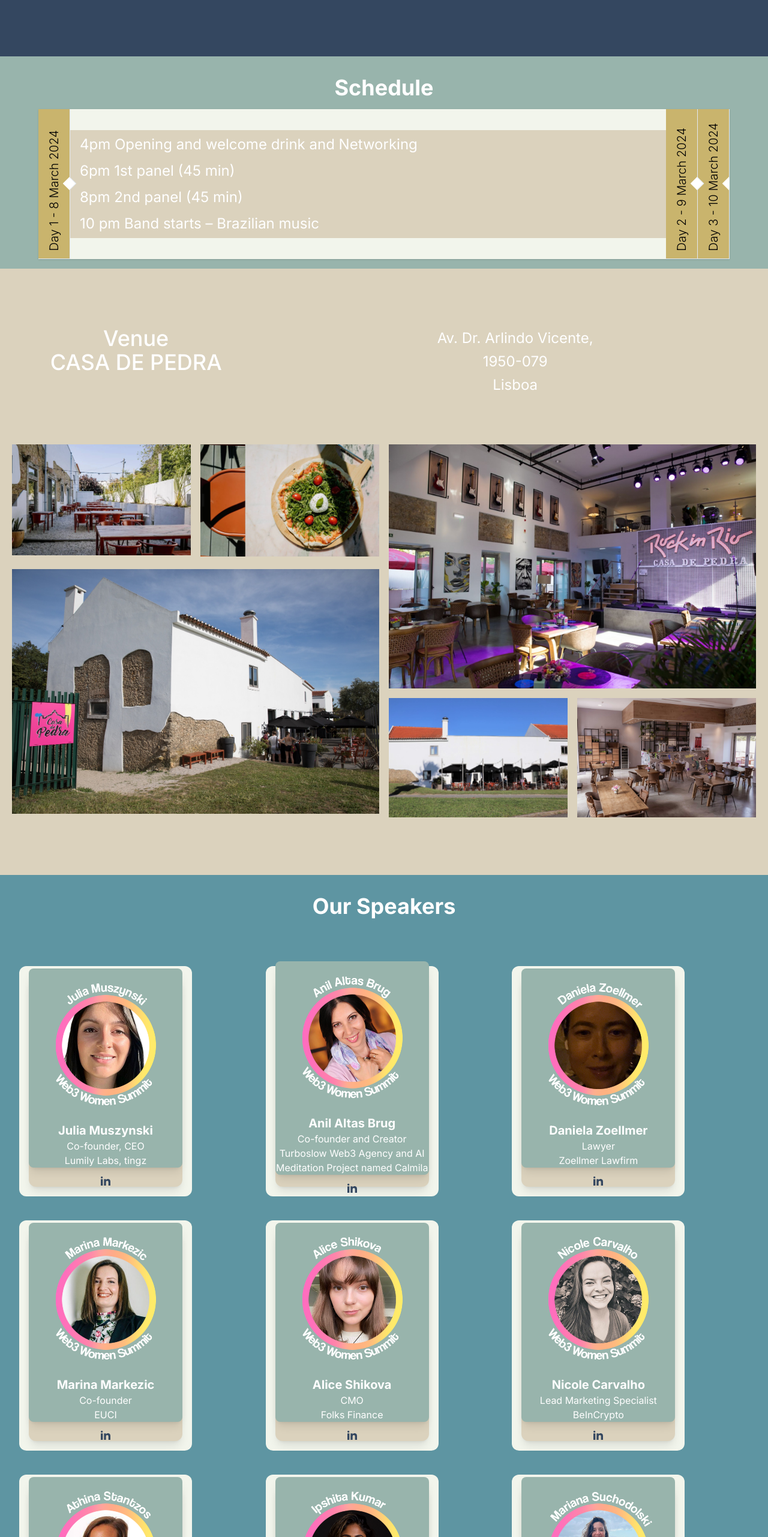
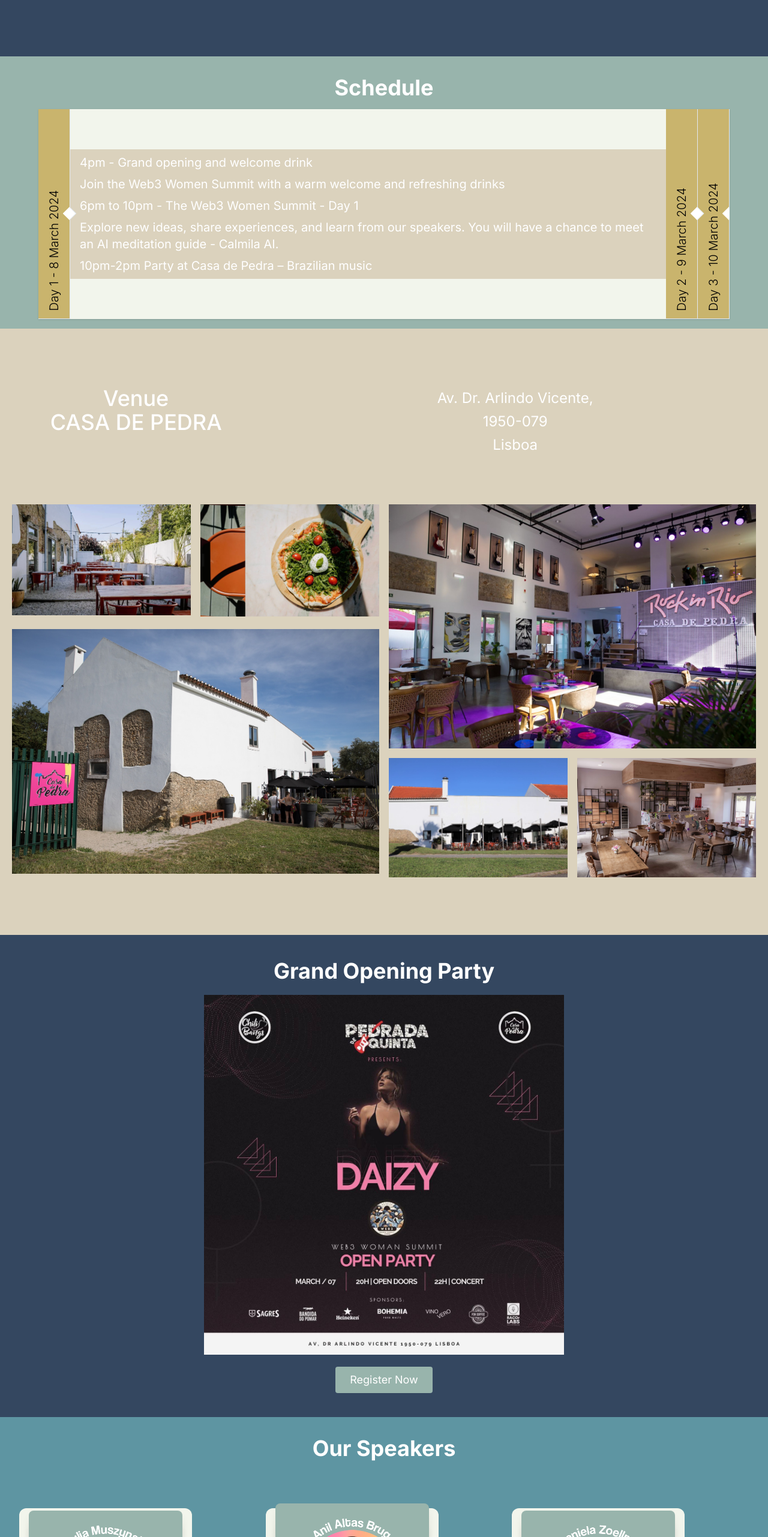
Before and after one commit to Mani007/w3w, a Next.js app: page / in a window 1280 px wide. Shown: the part 1648-4211 px from the top of the page at 60% size. Built offline with nearby package versions, Linux system fonts and the light colour scheme.

Commit message:
Opeining party updated

```diff
--- /dev/null
+++ b/src/app/components/Openparty.jsx
@@ -0,0 +1,42 @@
+import React from 'react'
+import Image from 'next/image'
+import Link from 'next/link'
+//import {openparty} from '/openparty/openparty7.jpg'
+function Openparty() {
+  return (
+   <>
+    <section className=" text-gray-600 bg-[#344760] body-font">
+  <div className="container relative mx-auto flex px-5 py-5 items-center justify-center flex-col">
+  <p className='py-5 text-white text-4xl font-bold'>Grand Opening Party</p>
+    {/* <img className="lg:w-2/6 md:w-3/6 w-5/6 mb-10 object-cover object-center rounded" alt="hero" src="https://dummyimage.com/720x600"> */}
+    {/* <Image
+      src="/images/opscraftherosection.png"
+      width={720}
+      height={600}
+      alt="Picture of the author"
+    /> */}
+    <Image
+      src='/openparty/openparty7.jpg'
+      sizes='100vw'
+      width={600}
+      height={600}
+      alt="Picture of the author"
+    />
+
+  <div className="  item-center justify-center w-full">
+        <div className="py-5 flex justify-center items-center">
+        {/* <Link href='/'>
+        <button className="inline-flex text-white border-0 py-2 px-6 focus:outline-none  bg-[#C9B46D]  hover:bg-[#8EB5DF] rounded text-lg">Be a sponsor </button>&nbsp;
+        </Link> */}
+        <Link href='/'>
+        <button className="inline-flex text-white border-0 py-2 px-6 focus:outline-none  bg-[#98B4AC]  hover:bg-[#8EB5DF] rounded text-lg">Register Now</button>
+        </Link>
+      </div>
+    </div>
+  </div>
+</section>
+   </>
+  )
+}
+
+export default Openparty
--- a/src/app/components/VerticalAccordion.jsx
+++ b/src/app/components/VerticalAccordion.jsx
@@ -12,7 +12,7 @@
   return (
     <section id='schedule' className="p-4 bg-[#98B4AC]">
       <p className='py-4 text-center text-white text-4xl font-bold'>Schedule</p>
-      <div className="flex flex-col lg:flex-row h-fit lg:h-[250px] w-full max-w-6xl mx-auto shadow overflow-hidden">
+      <div className="flex flex-col lg:flex-row h-fit lg:h-[350px] w-full max-w-6xl mx-auto shadow overflow-hidden">
         {items.map((item) => {
           return (
             <Panel
@@ -79,9 +79,9 @@
               initial="closed"
               animate="open"
               exit="closed"
-              className="px-4 py-2  w-full text-2xl text-start bg-[#DBD2BD] backdrop-blur-sm text-white "
+              className="px-4 py-2 w-full text-md lg:text-xl text-start bg-[#DBD2BD] backdrop-blur-sm text-white "
               >
-              <div className='overflow-hidden space-y-3'>
+              <div className='overflow-hidden space-y-2'>
               {plan.map(
                 (i,index)=>{
                   return (
--- a/src/app/constants/index.js
+++ b/src/app/constants/index.js
@@ -36,7 +36,7 @@
     {
       id: 1,
       title: "Day 1 - 8 March 2024",
-      plan: [  "4pm Opening and welcome drink and Networking", "6pm 1st panel (45 min)"," 8pm 2nd panel (45 min)","10 pm Band starts – Brazilian music",],
+      plan: [  "4pm - Grand opening and welcome drink", "Join the Web3 Women Summit with a warm welcome and refreshing drinks", "6pm to 10pm - The Web3 Women Summit - Day 1","Explore new ideas, share experiences, and learn from our speakers. You will have a chance to meet an AI meditation guide - Calmila AI.","10pm-2pm Party at Casa de Pedra – Brazilian music",],
       //Icon: FiDollarSign,
       // imgSrc:
       //   "https://images.unsplash.com/photo-1553729459-efe14ef6055d?ixlib=rb-4.0.3&ixid=M3wxMjA3fDB8MHxwaG90by1wYWdlfHx8fGVufDB8fHx8fA%3D%3D&auto=format&fit=crop&w=1740&q=80",
--- a/src/app/page.js
+++ b/src/app/page.js
@@ -12,6 +12,7 @@
 import Sponsors from "./components/Sponsors";
 import About from "./components/About";
 import Venue from "./components/Venue";
+import Openparty from "./components/Openparty";
 
 export default function Home() {
   return (
@@ -23,6 +24,7 @@
       <About/>
       <VerticalAccordion/>
       <Venue/>
+      <Openparty/>
       {/* <TiltCard/> */}
       <Speakers/>
       <Sponsors/>
```
Also changed, not shown: public/openparty/openparty7.jpg (added).
